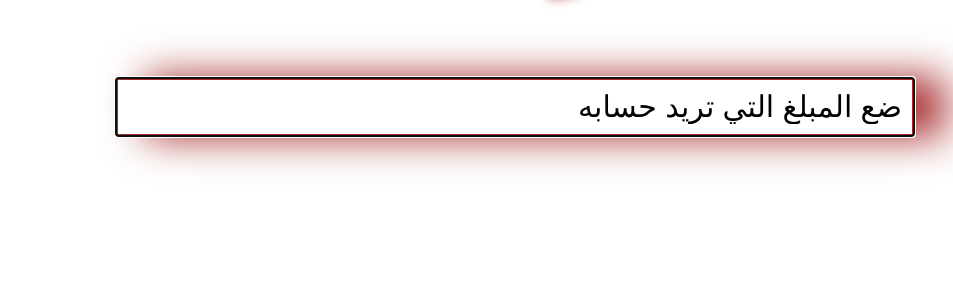
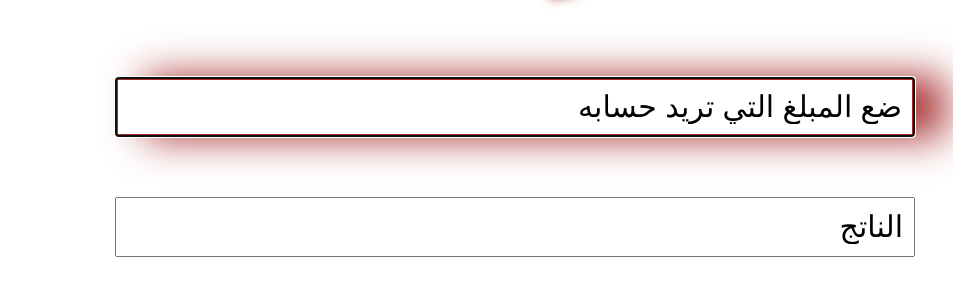
Before and after one commit to MohamedElsagan/zakat_elmal, a plain HTML site: page index.html in a window 1280 px wide. Shown: the part 145-428 px from the top of the page, without its empty margins (327-1280 px from the left). Drawn offline with Linux system fonts and the light colour scheme.

Commit message:
Update index.html

```diff
--- a/index.html
+++ b/index.html
@@ -16,6 +16,9 @@
         <div class="inputdiv">
             <input type="text" name="" id="inputnum" placeholder="ضع المبلغ التي تريد حسابه">
         </div>
+        <div class="outputdiv">
+            <input type="text" name="" id="outputnum" placeholder="الناتج" readonly>
+        </div>
 
     </div>
     <script src="main.js"></script>
```
